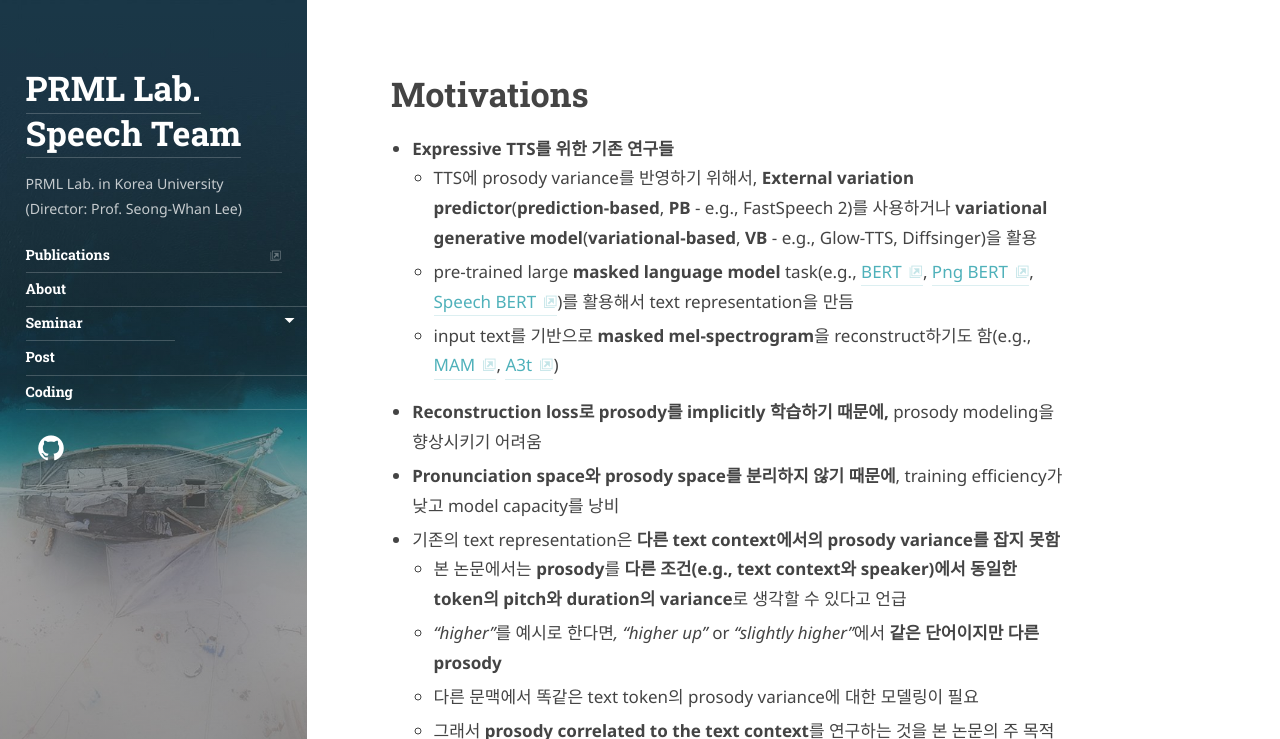
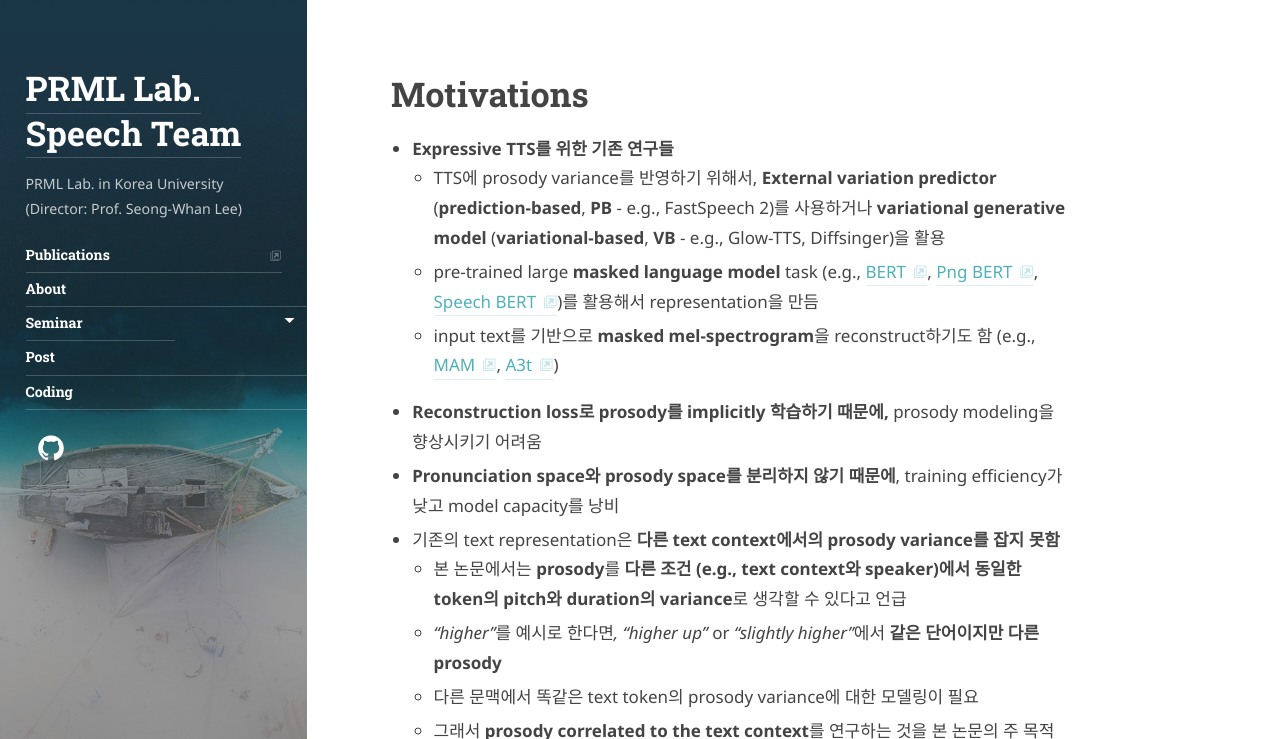
Before and after one commit to speech-team-korea/speech-team-korea.github.io, a Jekyll site: the page built from _posts/text-to-speech/2024-01-10-write-CLAPSpeech.md, in a window 1280 px wide and 900 px high, scrolled down 786 px, cut to the strip 0-739 px from the top of the window. Built offline with Jekyll 4.4.1, drawn with Linux system fonts in a browser that asks for light colours; some web fonts are replaced; comment, search, counter and statistics services are not loaded; some of the changed text lies outside the part shown.

Commit message:
0110_CLAPSpeech_posting_revise06

```diff
--- a/_posts/text-to-speech/2024-01-10-write-CLAPSpeech.md
+++ b/_posts/text-to-speech/2024-01-10-write-CLAPSpeech.md
@@ -23,13 +23,13 @@ Accepted by *ACL*2023 (Main Conference)<br>
 # Motivations
 
 - **Expressive TTS를 위한 기존 연구들**
-    - TTS에 prosody variance를 반영하기 위해서, **External variation predictor**(**prediction-based**, **PB** - e.g., FastSpeech 2)를 사용하거나 **variational generative model**(**variational-based**, **VB** - e.g., Glow-TTS, Diffsinger)을 활용
-    - pre-trained large **masked language model** task(e.g., [BERT](https://arxiv.org/abs/1810.04805), [Png BERT](https://arxiv.org/abs/2103.15060), [Speech BERT](https://ieeexplore.ieee.org/abstract/document/9413864))를 활용해서 text representation을 만듬
-    - input text를 기반으로 **masked mel-spectrogram**을 reconstruct하기도 함(e.g., [MAM](https://arxiv.org/abs/2010.11445), [A3t](https://proceedings.mlr.press/v162/bai22d.html))
+    - TTS에 prosody variance를 반영하기 위해서, **External variation predictor** (**prediction-based**, **PB** - e.g., FastSpeech 2)를 사용하거나 **variational generative model** (**variational-based**, **VB** - e.g., Glow-TTS, Diffsinger)을 활용
+    - pre-trained large **masked language model** task (e.g., [BERT](https://arxiv.org/abs/1810.04805), [Png BERT](https://arxiv.org/abs/2103.15060), [Speech BERT](https://ieeexplore.ieee.org/abstract/document/9413864))를 활용해서 representation을 만듬
+    - input text를 기반으로 **masked mel-spectrogram**을 reconstruct하기도 함 (e.g., [MAM](https://arxiv.org/abs/2010.11445), [A3t](https://proceedings.mlr.press/v162/bai22d.html))
 - **Reconstruction loss로 prosody를 implicitly 학습하기 때문에,** prosody modeling을 향상시키기 어려움
 - **Pronunciation space와 prosody space를 분리하지 않기 때문에**, training efficiency가 낮고 model capacity를 낭비
 - 기존의 text representation은 **다른 text context에서의 prosody variance를 잡지 못함**
-    - 본 논문에서는 **prosody**를 **다른 조건(e.g., text context와 speaker)에서 동일한 token의 pitch와 duration의 variance**로 생각할 수 있다고 언급
+    - 본 논문에서는 **prosody**를 **다른 조건 (e.g., text context와 speaker)에서 동일한 token의 pitch와 duration의 variance**로 생각할 수 있다고 언급
     - *"higher"*를 예시로 한다면*, "higher up"* or *"slightly higher"*에서 **같은 단어이지만 다른 prosody**
     - 다른 문맥에서 똑같은 text token의 prosody variance에 대한 모델링이 필요
     - 그래서 **prosody correlated to the text context**를 연구하는 것을 본 논문의 주 목적
```
Also changed, not shown: other parts of _posts/text-to-speech/2024-01-10-write-CLAPSpeech.md (+2 -2 lines).
